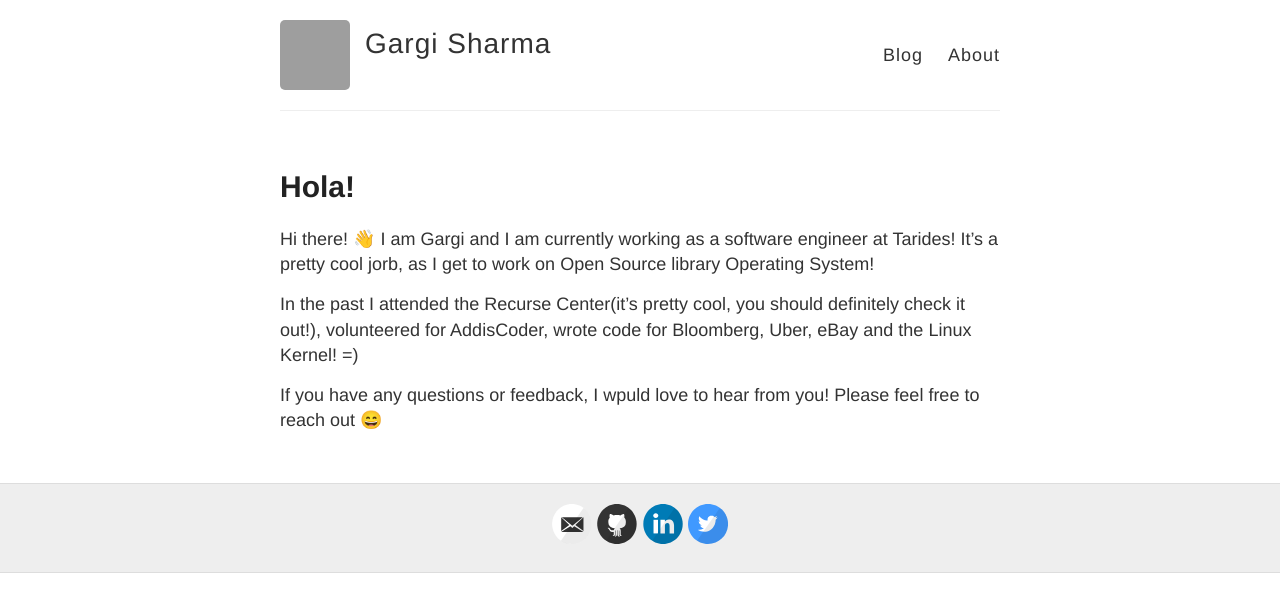
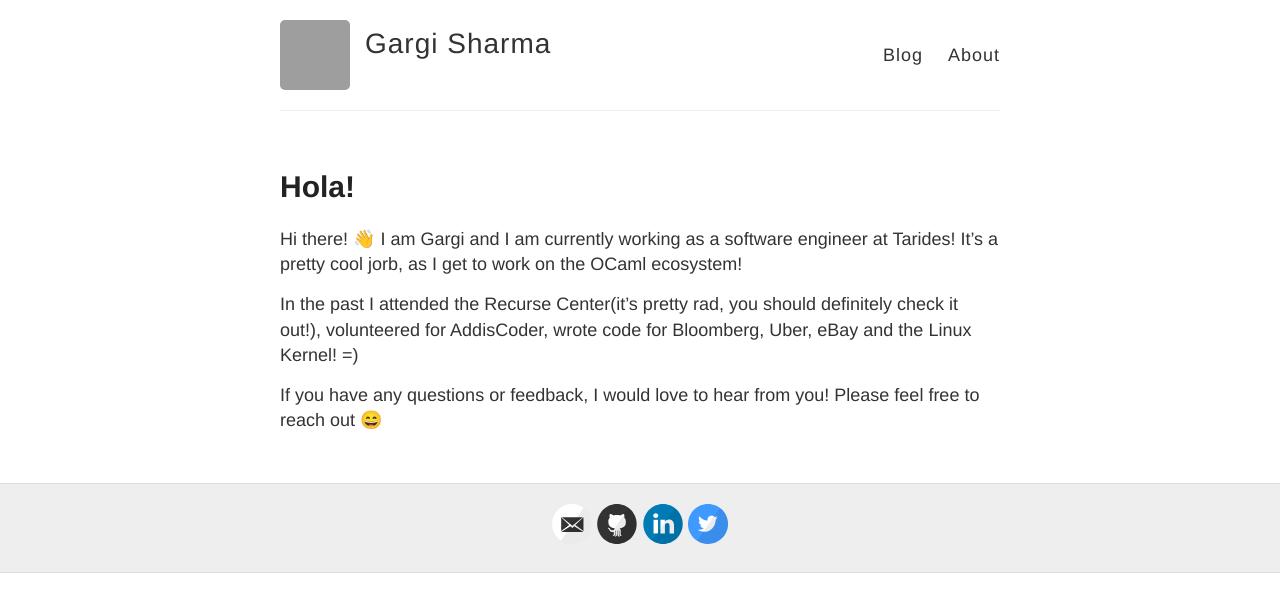
Before and after one commit to gs0510/gs0510.github.io, a Jekyll site: the page built from about.md, in a window 1280 px wide. Shown: the top 612 px of the page. Built offline with Jekyll 4.4.1, drawn with Linux system fonts in a browser that asks for light colours; a script that is not in the unit is left out; grey boxes are pictures that could not be loaded.

Commit message:
Update about.md

```diff
--- a/about.md
+++ b/about.md
@@ -4,8 +4,8 @@ title: Hola!
 permalink: /about/
 ---
 
-Hi there! 👋 I am Gargi and I am currently working as a software engineer at Tarides! It's a pretty cool jorb, as I get to work on Open Source library Operating System!
+Hi there! 👋 I am Gargi and I am currently working as a software engineer at Tarides! It's a pretty cool jorb, as I get to work on the OCaml ecosystem!
 
-In the past I attended the Recurse Center(it's pretty cool, you should definitely check it out!), volunteered for AddisCoder, wrote code for Bloomberg, Uber, eBay and the Linux Kernel! =)
+In the past I attended the Recurse Center(it's pretty rad, you should definitely check it out!), volunteered for AddisCoder, wrote code for Bloomberg, Uber, eBay and the Linux Kernel! =)
 
-If you have any questions or feedback, I wpuld love to hear from you! Please feel free to reach out 😄
+If you have any questions or feedback, I would love to hear from you! Please feel free to reach out 😄
```
